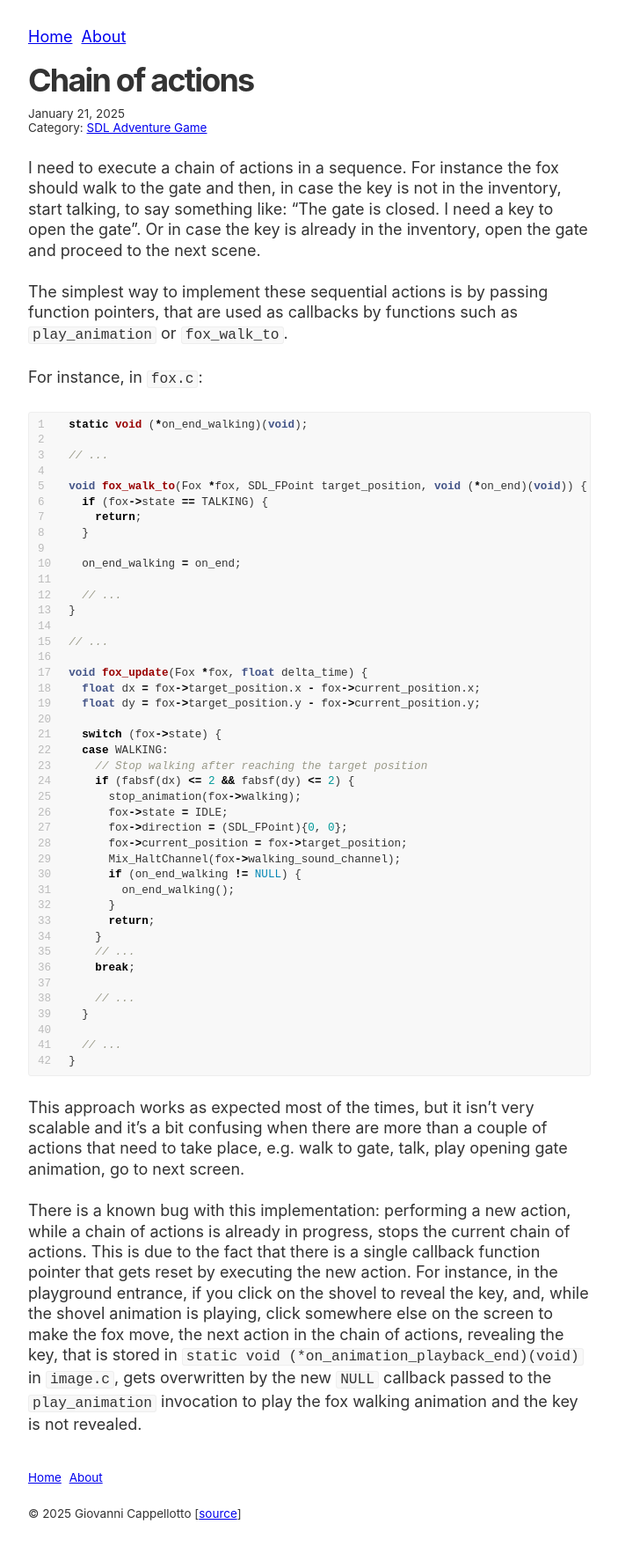
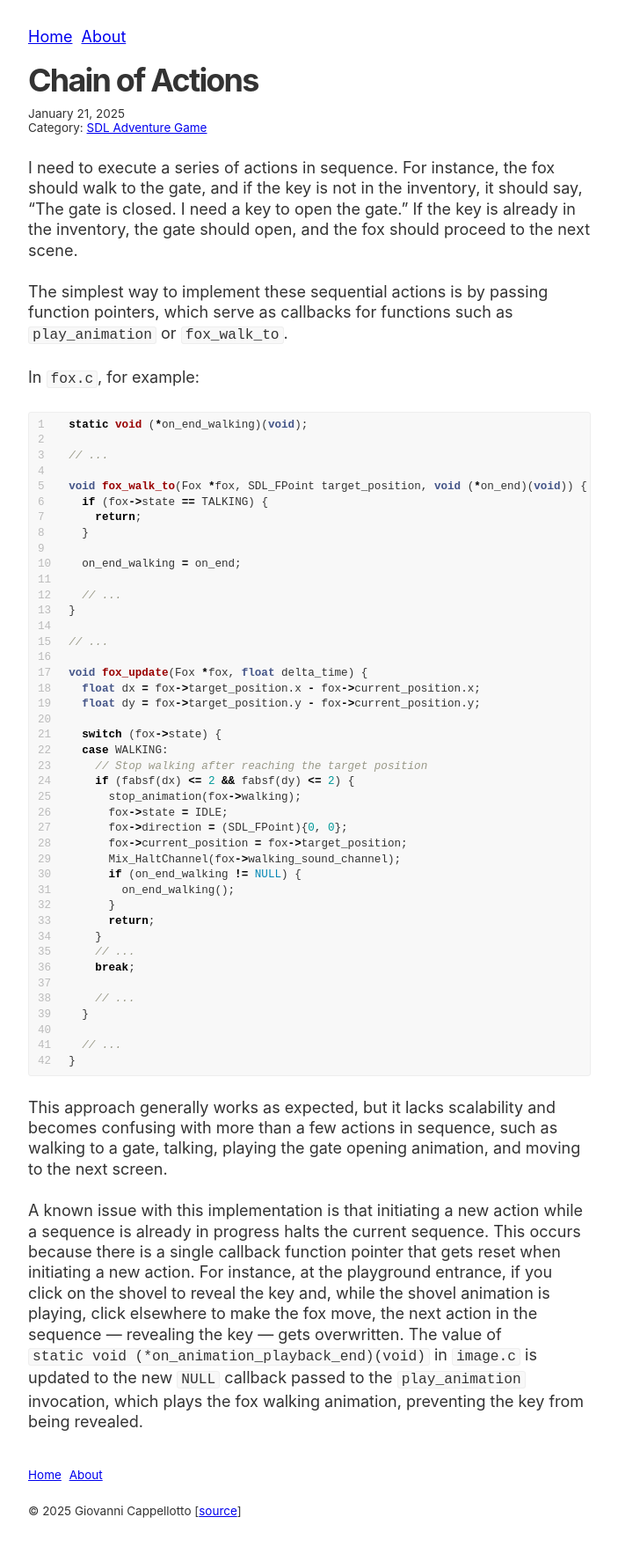
Before and after one commit to curlybracketshq/giovanni.curlybrackets.it, a Jekyll site: the page built from sdl-adventure-game/_posts/2025-01-21-chain-of-actions.markdown, in a window 1280 px wide. Shown: the whole page at 88% size, without its empty margins (288-991 px from the left). Built offline with Jekyll 4.4.1, drawn with Linux system fonts in a browser that asks for light colours.

Commit message:
Improve content

````diff
--- a/sdl-adventure-game/_posts/2025-01-21-chain-of-actions.markdown
+++ b/sdl-adventure-game/_posts/2025-01-21-chain-of-actions.markdown
@@ -1,14 +1,14 @@
 ---
-title: Chain of actions
+title: Chain of Actions
 layout: post
 date: 2025-01-21 09:00:00 -0500
 ---
 
-I need to execute a chain of actions in a sequence. For instance the fox should walk to the gate and then, in case the key is not in the inventory, start talking, to say something like: "The gate is closed. I need a key to open the gate". Or in case the key is already in the inventory, open the gate and proceed to the next scene.
+I need to execute a series of actions in sequence. For instance, the fox should walk to the gate, and if the key is not in the inventory, it should say, "The gate is closed. I need a key to open the gate." If the key is already in the inventory, the gate should open, and the fox should proceed to the next scene.
 
-The simplest way to implement these sequential actions is by passing function pointers, that are used as callbacks by functions such as `play_animation` or `fox_walk_to`.
+The simplest way to implement these sequential actions is by passing function pointers, which serve as callbacks for functions such as `play_animation` or `fox_walk_to`.
 
-For instance, in `fox.c`:
+In `fox.c`, for example:
 
 ```c
 static void (*on_end_walking)(void);
@@ -55,6 +55,6 @@ void fox_update(Fox *fox, float delta_time) {
 }
 ```
 
-This approach works as expected most of the times, but it isn't very scalable and it's a bit confusing when there are more than a couple of actions that need to take place, e.g. walk to gate, talk, play opening gate animation, go to next screen.
+This approach generally works as expected, but it lacks scalability and becomes confusing with more than a few actions in sequence, such as walking to a gate, talking, playing the gate opening animation, and moving to the next screen.
 
-There is a known bug with this implementation: performing a new action, while a chain of actions is already in progress, stops the current chain of actions. This is due to the fact that there is a single callback function pointer that gets reset by executing the new action. For instance, in the playground entrance, if you click on the shovel to reveal the key, and, while the shovel animation is playing, click somewhere else on the screen to make the fox move, the next action in the chain of actions, revealing the key, that is stored in `static void (*on_animation_playback_end)(void)` in `image.c`, gets overwritten by the new `NULL` callback passed to the `play_animation` invocation to play the fox walking animation and the key is not revealed.
+A known issue with this implementation is that initiating a new action while a sequence is already in progress halts the current sequence. This occurs because there is a single callback function pointer that gets reset when initiating a new action. For instance, at the playground entrance, if you click on the shovel to reveal the key and, while the shovel animation is playing, click elsewhere to make the fox move, the next action in the sequence — revealing the key — gets overwritten. The value of `static void (*on_animation_playback_end)(void)` in `image.c` is updated to the new `NULL` callback passed to the `play_animation` invocation, which plays the fox walking animation, preventing the key from being revealed.
````
